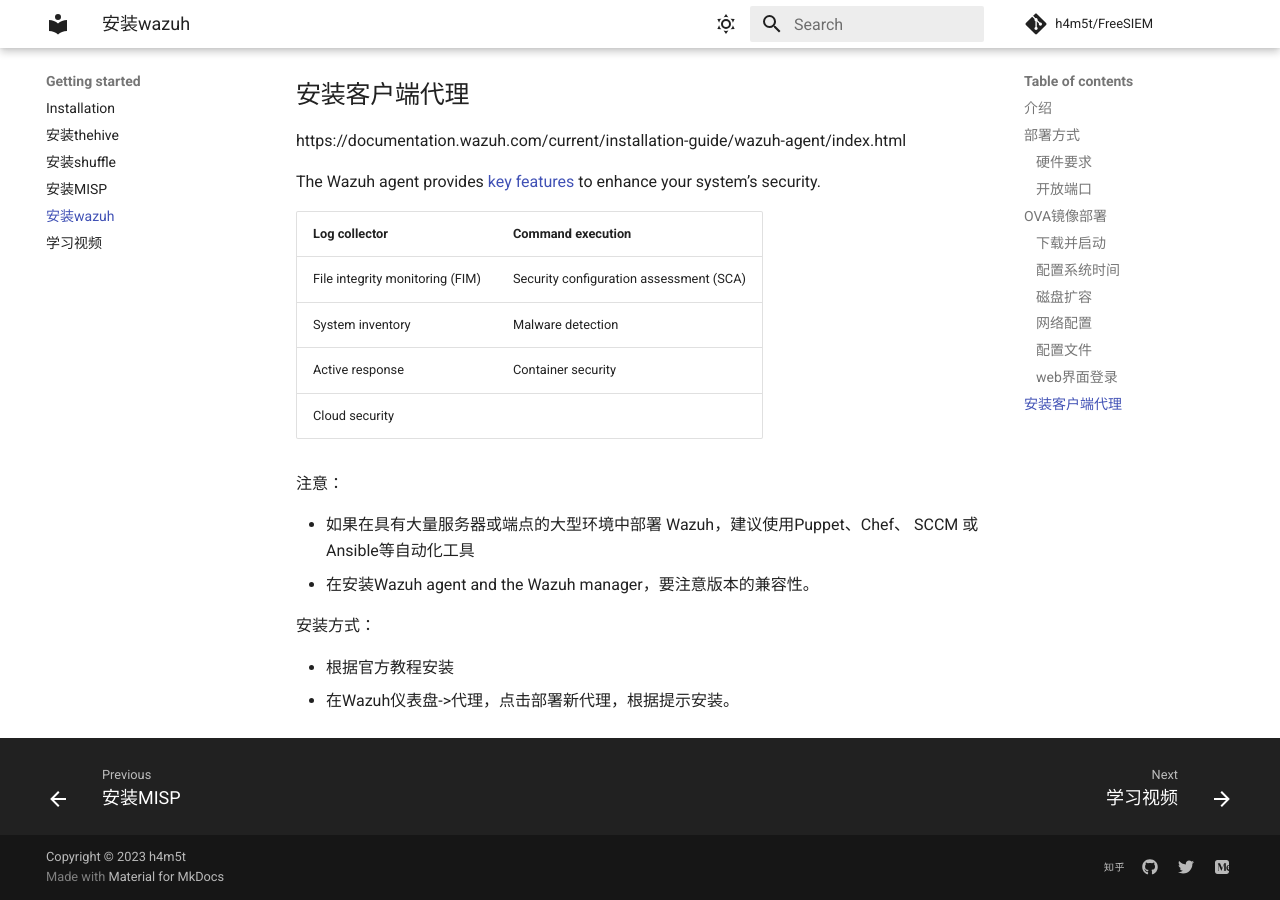
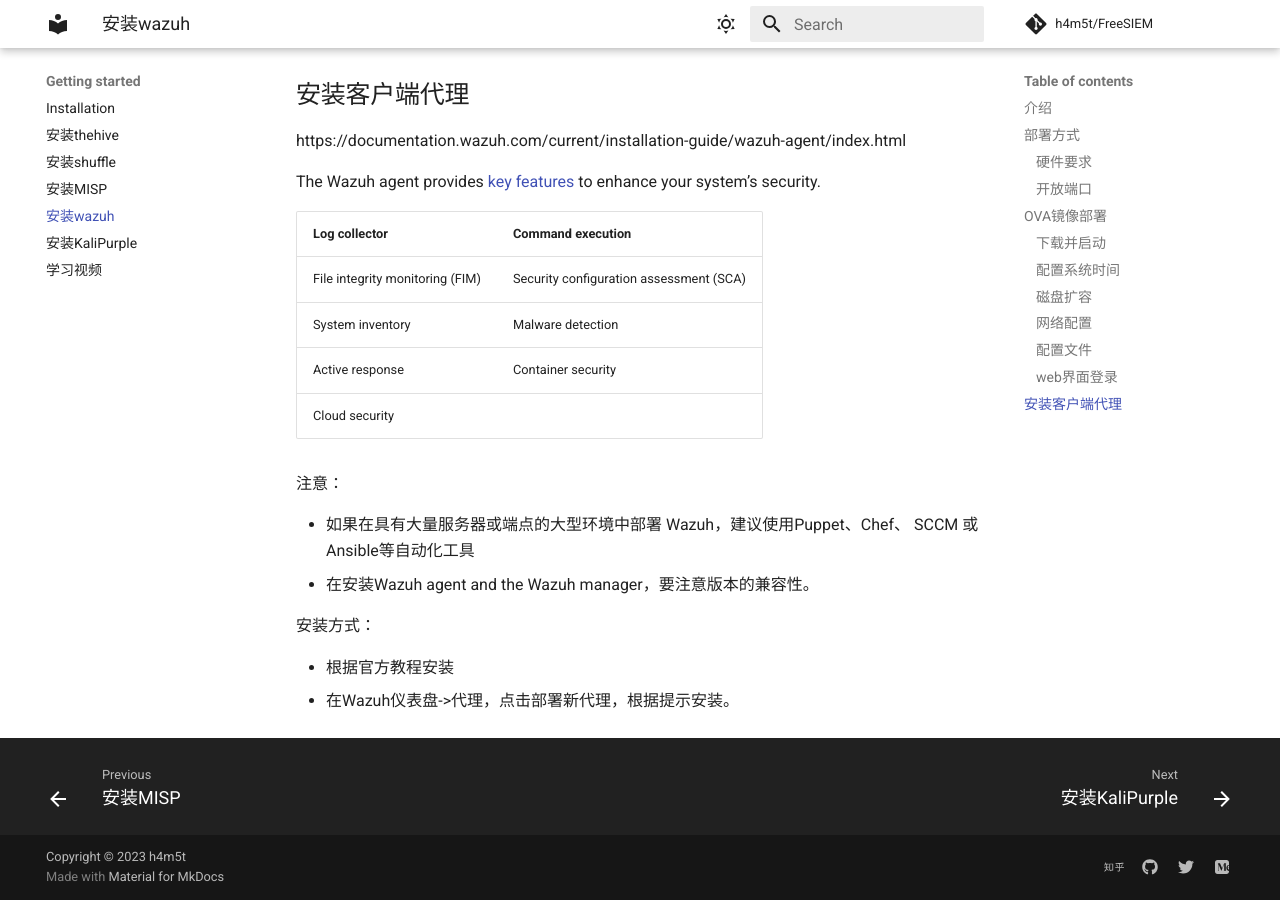
Before and after one commit to h4m5t/FreeSIEM, an MkDocs documentation site: the page built from docs/install_wazuh.md, in a window 1280 px wide and 900 px high, scrolled down 6741 px. Built offline with MkDocs 1.6.1 and Material for MkDocs 9.7.7, drawn with Linux system fonts in a browser that asks for light colours; comment, search, counter and statistics services are not loaded.

Commit message:
Update mkdocs.yml

```diff
--- a/mkdocs.yml
+++ b/mkdocs.yml
@@ -58,6 +58,7 @@
       - 安装shuffle: install_shuffle.md
       - 安装MISP: install_MISP.md
       - 安装wazuh: install_wazuh.md
+      - 安装KaliPurple: install_kalipurple.md
       - 学习视频: learnshipin.md
     - Reference:
       - Reference: reference.md
```
